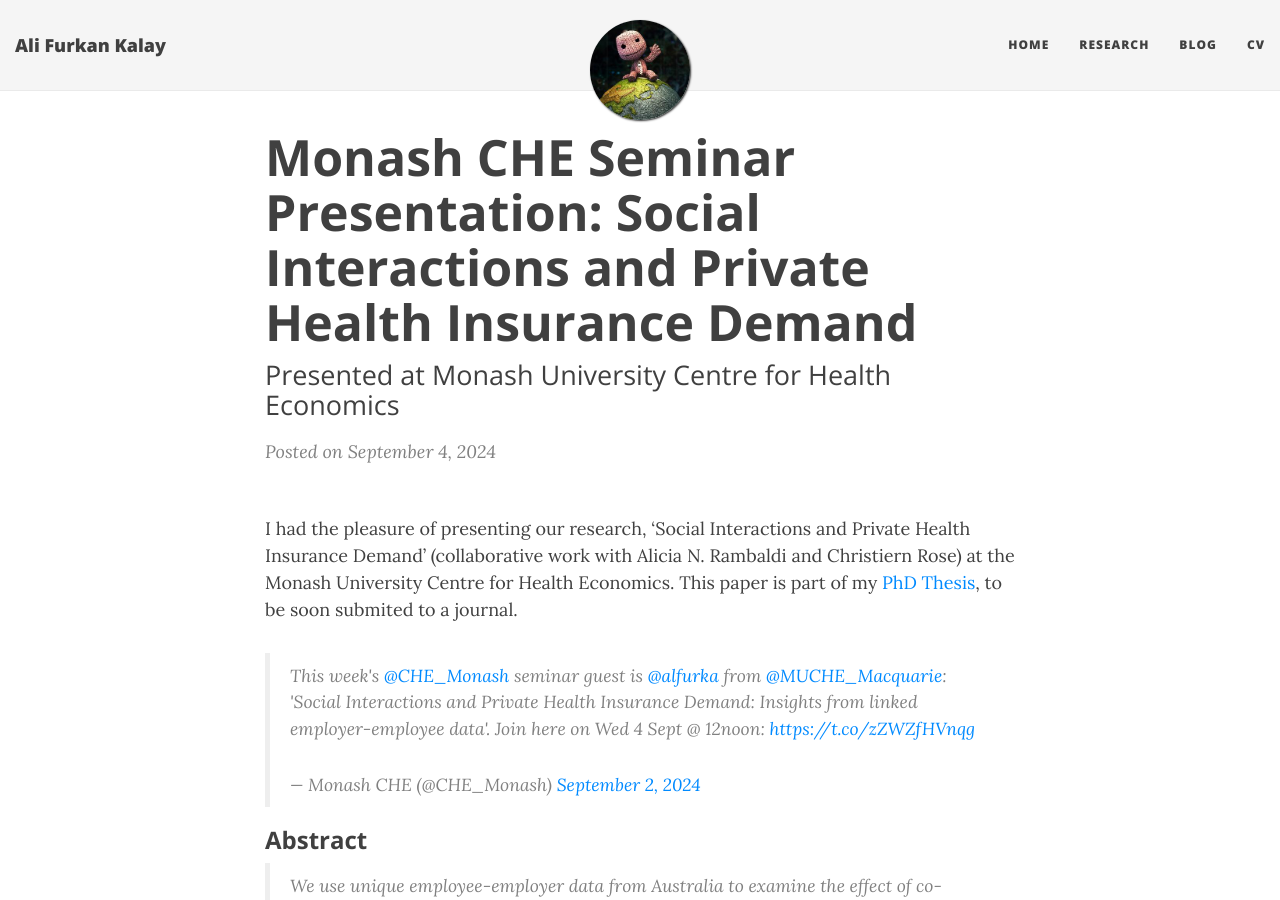
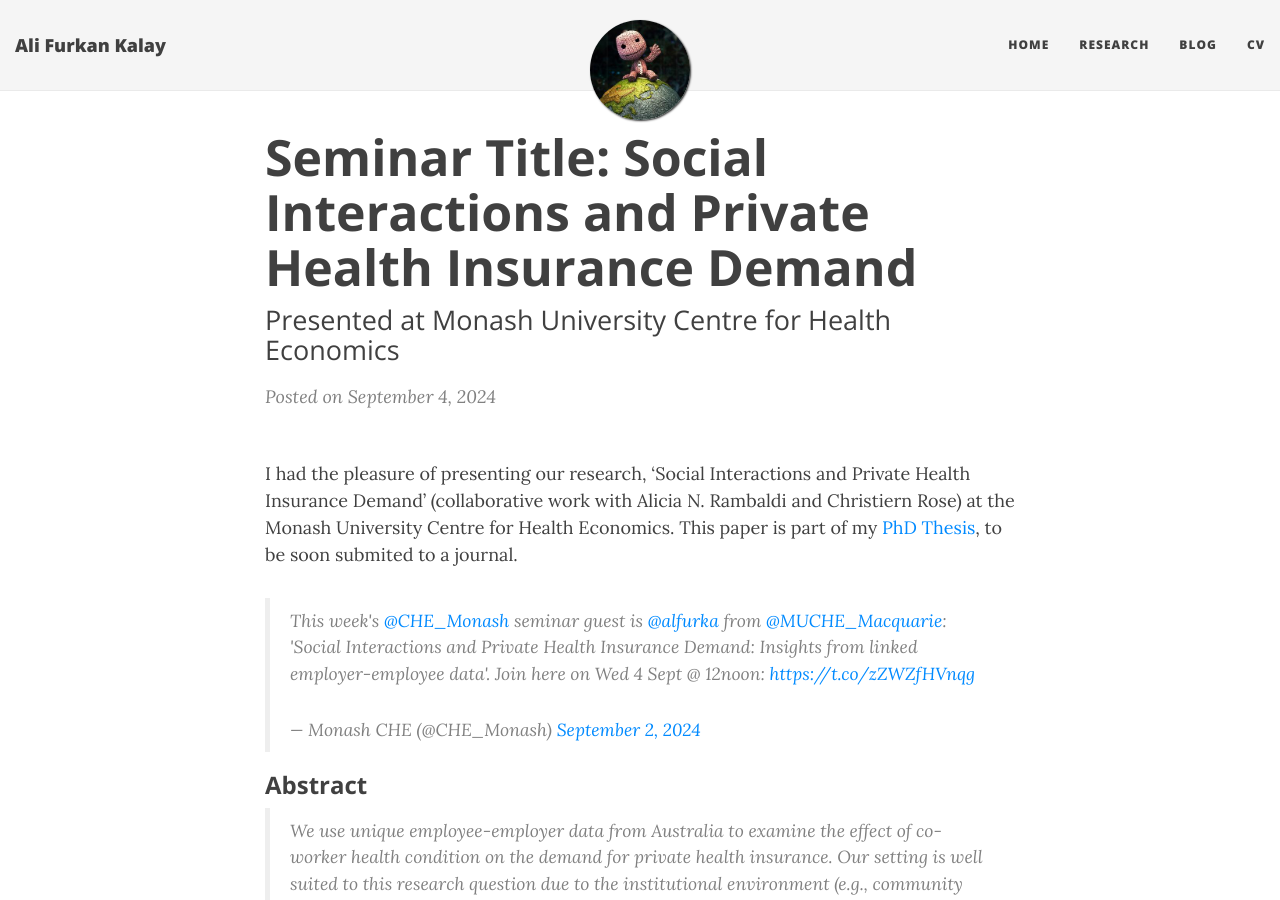
Before and after one commit to alfurka/alfurka.github.io, a Jekyll site: the page built from _posts/2024-09-04-monash-che-seminar.md, in a window 1280 px wide and 900 px high. Built offline with Jekyll 4.4.1, drawn with Linux system fonts in a browser that asks for light colours; nearby versions of some CDN libraries; comment, search, counter and statistics services are not loaded.

Commit message:
Update 2024-09-04-monash-che-seminar.md

```diff
--- a/_posts/2024-09-04-monash-che-seminar.md
+++ b/_posts/2024-09-04-monash-che-seminar.md
@@ -1,6 +1,6 @@
 ---
 layout: post
-title: "Monash CHE Seminar Presentation: Social Interactions and Private Health Insurance Demand"
+title: "Seminar Title: Social Interactions and Private Health Insurance Demand"
 subtitle: "Presented at Monash University Centre for Health Economics"
 tags: [NEWS, peer-effects, presentation, health]
 image: /img/hello_world.jpeg
```
